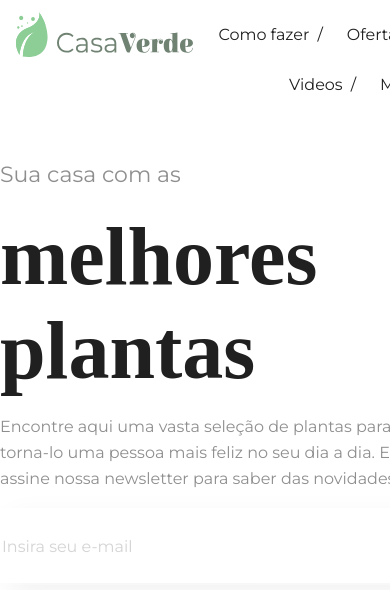
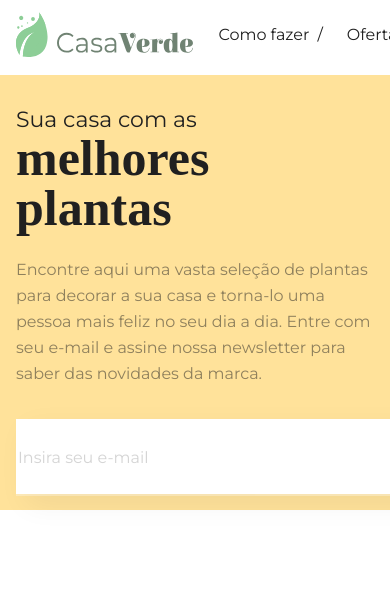
Before and after one commit to LeonardoTorresRodrigues/casa-verde, a Next.js app: page / in a window 390 px wide. Shown: the top 590 px of the page. Built offline with nearby package versions, Linux system fonts and the light colour scheme; a web font is replaced by a local one.

Commit message:
refactor(newsletter): new Newsletter div, add media queries

```diff
--- a/src/components/Newsletter.tsx
+++ b/src/components/Newsletter.tsx
@@ -2,34 +2,63 @@ import React from 'react';
 import styled from 'styled-components';
 
 const NewsletterContainer = styled.div`
-	width: 36.563rem;
-	height: 28.875rem;
+	background-color: #ffe29a;
+	padding: 1rem;
+	margin-top: 1rem;
+	position: relative;
+	max-width: 36.5rem;
 
-	display: flex;
-	flex-direction: column;
-	justify-content: flex-start;
+	@media(min-width: 920px) {
+		background-color: transparent;
+		margin-top: 9.6rem;
+	}
 
-	margin: 5rem 0;
+	:after {
+		content: "";
+		display: block;
+		width: 49rem;
+		height: 60.9rem;
+		position: absolute;
+		--baseDistance: -287px;
+		top: calc(var(--baseDistance) + 50px);
+		right: 0;
+		z-index: -1;
+		pointer-events: none;
+	}
+`;
+
+const NewsletterContainerText = styled.div`
+	max-width: 30rem;
+	margin-bottom: 2rem;
 `;
 
 const NewsletterTitle = styled.div`
-	p {
+		h1 {
 			font-family: var(--ff-text);
 			font-weight: var(--fw-text);
+			font-style: normal;
 			font-size: 22px;
 			line-height: 27px;
+			letter-spacing: 0em;
+			text-align: left;
+			margin-bottom: 1.5rem;
 			color: var(--font-black);
-		opacity: 0.5;
+		}
+		h1 strong {
+			font-family: var(--ff-title);
+			font-size: 50px;
+			font-style: normal;
+			font-weight: var(--fw-title);
+			line-height: 1;
+			letter-spacing: 0em;
+			text-align: left;
+
+			@media(min-width: 920px) {
+				font-size: 82px;
+			}
 		}
 
-	h1 {
-		font-family: var(--ff-title);
-		font-weight: var(--fw-title);
-		font-size: 82px;
-		line-height: 94px;
-		margin: 0;
-		color: var(--font-black);
-	}
+
 `;
 
 const NewsletterText = styled.div`
@@ -84,13 +113,19 @@ const NewsletterForm = styled.form`
 export default function Newsletter() {
 	return (
 		<NewsletterContainer>
+			<NewsletterContainerText>
 				<NewsletterTitle>
-				<p>Sua casa com as</p>
-				<h1>melhores plantas</h1>
+					<h1>Sua casa com as
+						<br />
+						<strong>
+							melhores plantas
+						</strong>
+					</h1>
 				</NewsletterTitle>
 				<NewsletterText>
 					<p>Encontre aqui uma vasta seleção de plantas para decorar a sua casa e torna-lo uma pessoa mais feliz no seu dia a dia. Entre com seu e-mail e assine nossa newsletter para saber das novidades da marca.</p>
 				</NewsletterText>
+			</NewsletterContainerText>
 			<NewsletterForm>
 				<input type="email" placeholder='Insira seu e-mail' />
 				<button>Assinar newsletter</button>
```
Lines whose indentation alone changed are shown as unchanged.
